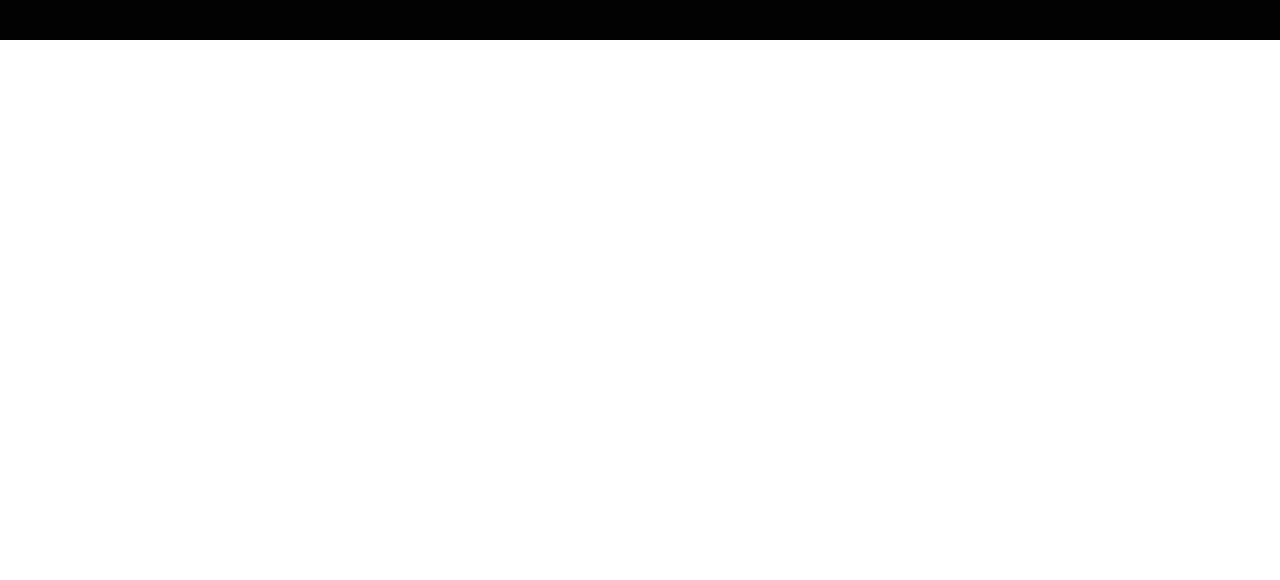
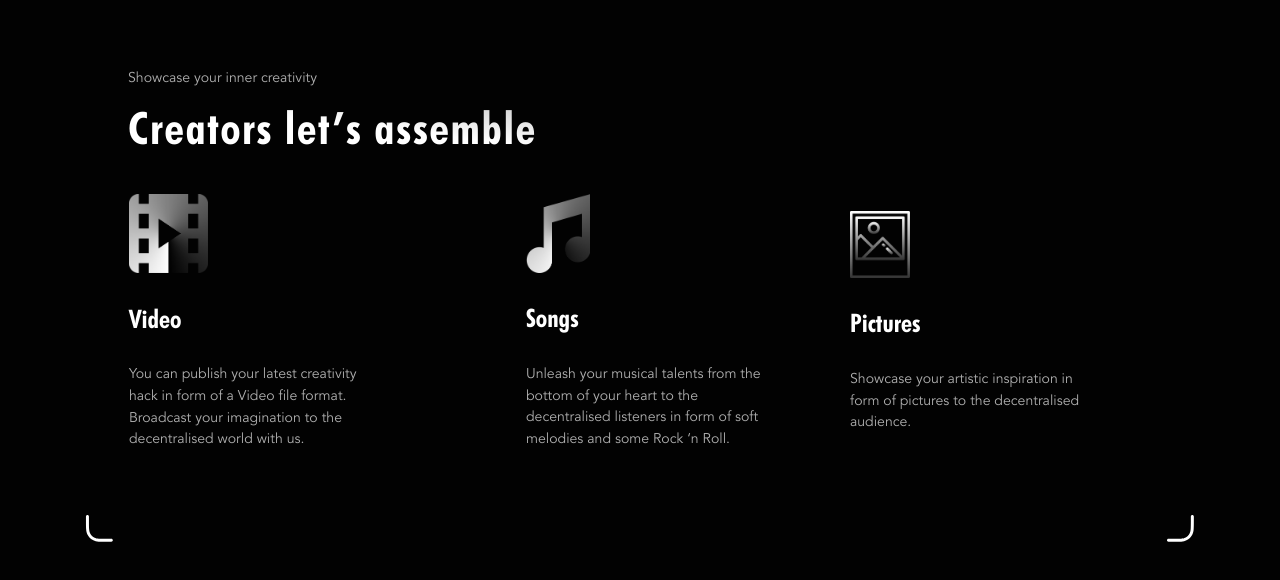
Before and after one commit to Extent-Org/Extent-Frontend, a React (Create React App) app: page / in a window 1280 px wide. Shown: the part 3006-3586 px from the top of the page. Before the commit the page ends 3046 px from the top, so only its background shows below. Built offline with nearby package versions, Linux system fonts and the light colour scheme.

Commit message:
:sparkles: added animation to lpintro comp

```diff
--- a/src/components/LandingPage/LandingPage.tsx
+++ b/src/components/LandingPage/LandingPage.tsx
@@ -4,6 +4,7 @@
 import LpIntro from './LpIntro/LpIntro'
 import Explore from './Explore/Explore'
 import GrabNFT from './GrabNFT/GrabNFT'
+import CreatorsAssemble from './CreatorsAssemble/CreatorsAssemble'
 
 const LandingPage = () => {
     const [winWidth, setWinWidth] = React.useState(window.innerWidth)
@@ -30,6 +31,7 @@
             <Explore tagline={becomeCreator.tagline} title={becomeCreator.title} desc={becomeCreator.desc} imgUrl={becomeCreator.imgUrl} />
             <Explore tagline={followCreator.tagline} title={followCreator.title} desc={followCreator.desc} imgUrl={followCreator.imgUrl} />
             <GrabNFT />
+            <CreatorsAssemble />
         </div>
         <div className='lp-footer-div'>
 
--- a/src/components/LandingPage/LpIntro/LpIntro.tsx
+++ b/src/components/LandingPage/LpIntro/LpIntro.tsx
@@ -1,21 +1,55 @@
 import React from 'react'
 import { Button } from 'antd'
 import './LpIntro.scss'
+import { motion } from 'framer-motion'
 
 const LpIntro = () => {
+  function isSmall(){
+    if(window.innerWidth<=820){
+      return true
+    }else return false
+  }
+
+  const container={
+    hidden:{
+      opacity:0
+    },
+    visible:{
+      opacity:1,
+      transition:{
+        staggerChildren:0.4
+      }
+    }
+  }
+
+  const item={
+    hidden:{
+      opacity:0,
+      y:30,
+      // x:15
+    },
+    visible:{
+      opacity:1,
+      y:0,
+      // x:0,
+      transition:{
+        duration:1
+      }
+    }
+  }
   return (
-    <div className='lp-intro-div'>
-        <div className='lp-intro-txt-1'>Stream Exclusive Content</div>
-        <div className='lp-intro-txt-2'>The Decentralised Content<br/> Streaming Platform.</div>
-        <div className='lp-intro-txt-3'>Extent is a content platform to incentivize creators, build for our<br/> decentralized future.</div>
-        <div className='lp-intro-btn-div'>
+    <motion.div className='lp-intro-div' variants={container} initial={"hidden"} whileInView={"visible"} viewport={{once:true}}>
+        <motion.div variants={item} className='lp-intro-txt-1'>Stream Exclusive Content</motion.div>
+        <motion.div variants={item} className='lp-intro-txt-2'>The Decentralised Content<br/> Streaming Platform.</motion.div>
+        <motion.div variants={item} className='lp-intro-txt-3'>Extent is a content platform to incentivize creators, build for our<br/> decentralized future.</motion.div>
+        <motion.div variants={item} className='lp-intro-btn-div'>
             <Button type='primary' className='btn-1'>Join Us</Button>
             <Button type='primary' className='btn-2'>How it works?</Button>
-        </div>
-        <div className='lp-plane-div'>
+        </motion.div>
+        <motion.div className='lp-plane-div' initial={{ x: isSmall() ? 0 :  -900}} whileInView={{x:0,y:0,opacity:1}} viewport={{once:true}} transition={{duration:4}}>
           <img src='/assets/images/lp-plane-vec.svg' alt='plane-vec' className='lp-plane-img' />
-        </div>
-    </div>
+        </motion.div>
+    </motion.div>
   )
 }
 
```
